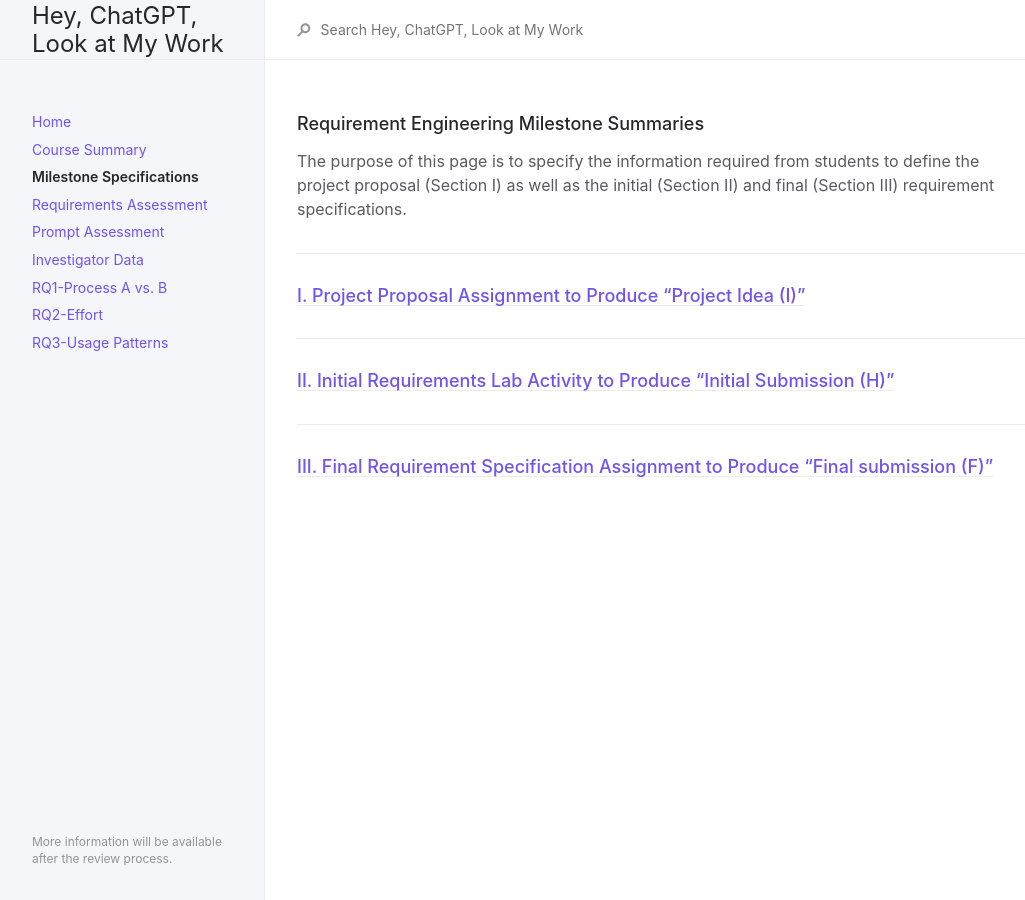
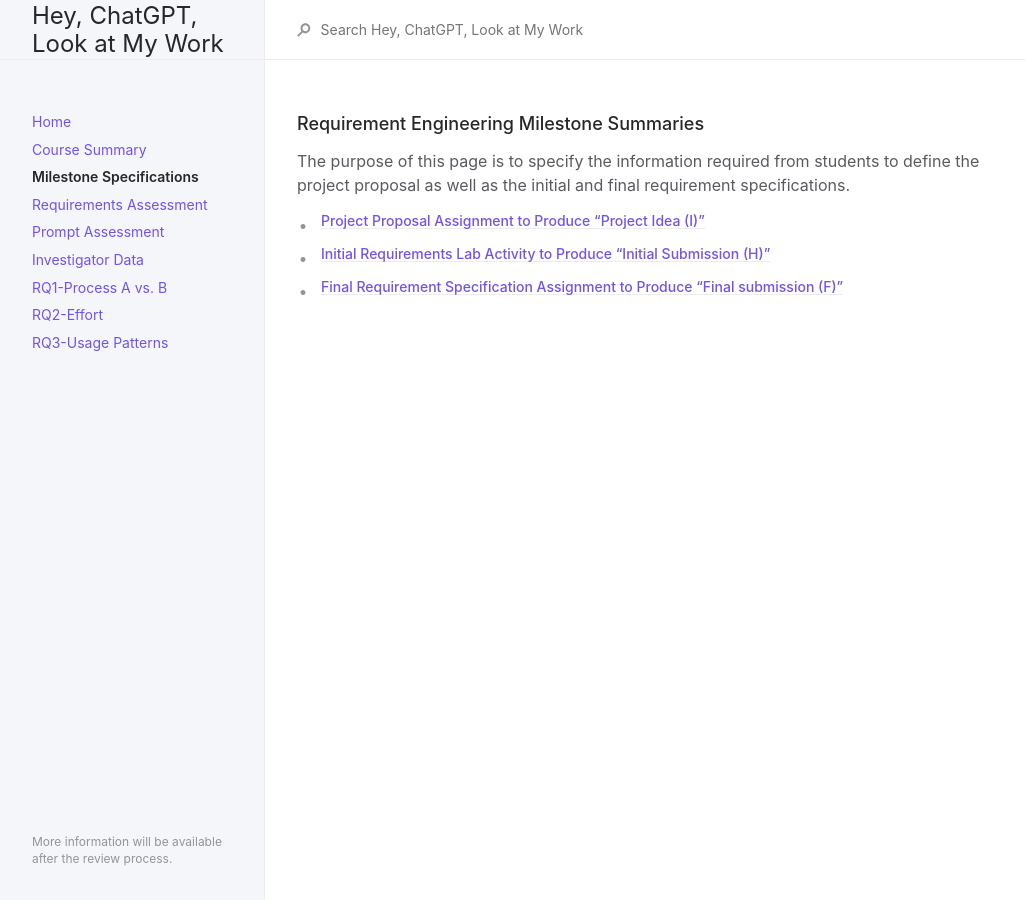
Before and after one commit to anonymousresearcher2020/anonymousresearcher2020.github.io, a Jekyll site: the page built from docs/milestone.md, in a window 1280 px wide. Shown: the whole page, without its empty margins (107-1132 px from the left). Built offline with Jekyll 4.4.1, drawn with Linux system fonts in a browser that asks for light colours.

Commit message:
restructuring

```diff
--- a/docs/milestone.md
+++ b/docs/milestone.md
@@ -8,13 +8,11 @@ permalink: /docs/Milestone Setup
 
 ### Requirement Engineering Milestone Summaries
 
-The purpose of this page is to specify the information required from students to define the project proposal (Section I) as well as the initial (Section II) and final (Section III) requirement specifications.
+The purpose of this page is to specify the information required from students to define the project proposal as well as the initial and final requirement specifications.
 
----
-### [I. Project Proposal Assignment to Produce "Project Idea (I)"](data/M1_Project_Ideas.pdf)
 
----
-### [II. Initial Requirements Lab Activity to Produce "Initial Submission (H)"](data/M2A_Requirements.pdf)
+- ##### [Project Proposal Assignment to Produce "Project Idea (I)"](data/M1_Project_Ideas.pdf)
 
----
-### [III. Final Requirement Specification Assignment to Produce "Final submission (F)"](data/M2B_Requirements.pdf)
+- ##### [Initial Requirements Lab Activity to Produce "Initial Submission (H)"](data/M2A_Requirements.pdf)
+
+- ##### [Final Requirement Specification Assignment to Produce "Final submission (F)"](data/M2B_Requirements.pdf)
```
Also changed, not shown: docs/prompt.md (+1 -1 lines), docs/requirement.md (+1 -3 lines).
